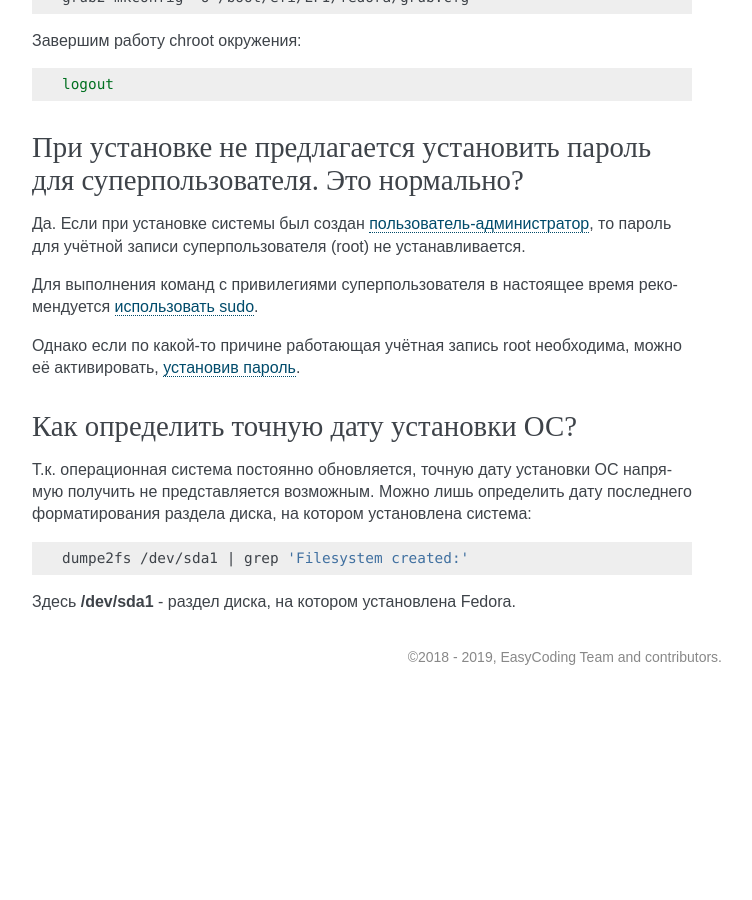
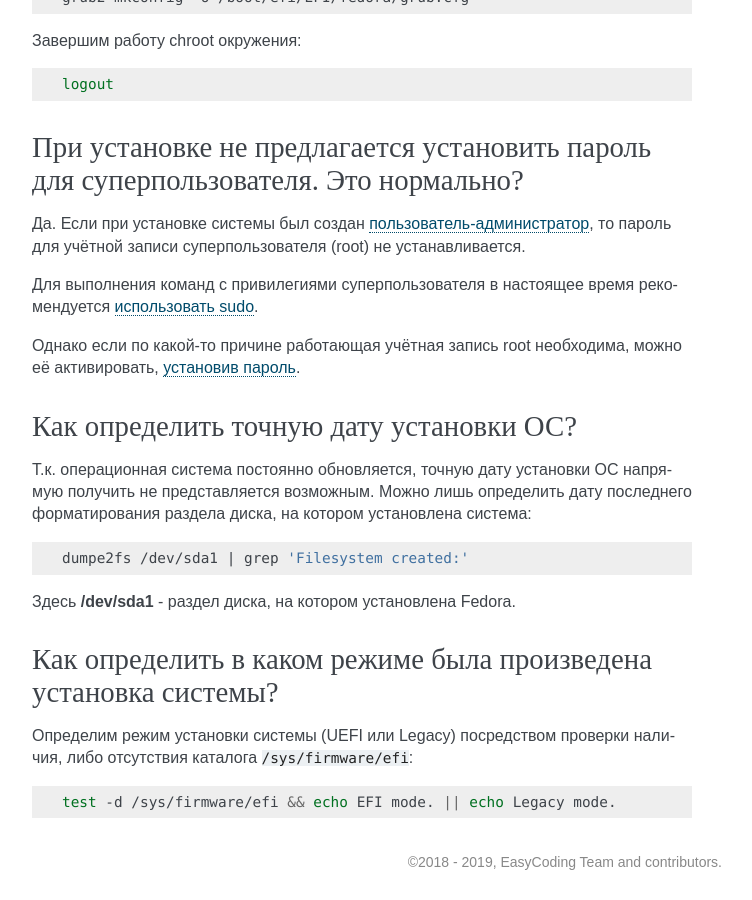
Before and after one commit to RussianFedora/FAQ, a Sphinx documentation site: the page built from source/installation.rst, in a window 1280 px wide and 900 px high, scrolled down 6880 px. Shown: the whole window, without its empty margins (388-1140 px from the left). Built offline with Sphinx 7.4.7, drawn with Linux system fonts in a browser that asks for light colours; before the commit the page ends 7575 px from its top, so only the background shows below that; some of the changed text lies outside the part shown.

Commit message:
Added question about getting installation mode type.

```diff
--- a/source/installation.rst
+++ b/source/installation.rst
@@ -406,3 +406,15 @@
     dumpe2fs /dev/sda1 | grep 'Filesystem created:'
 
 Здесь **/dev/sda1** - раздел диска, на котором установлена Fedora.
+
+.. index:: installation, date, mode, uefi, legacy
+.. _installation-mode:
+
+Как определить в каком режиме была произведена установка системы?
+====================================================================
+
+Определим режим установки системы (UEFI или Legacy) посредством проверки наличия, либо отсутствия каталога ``/sys/firmware/efi``:
+
+.. code-block:: bash
+
+    test -d /sys/firmware/efi && echo EFI mode. || echo Legacy mode.
```
